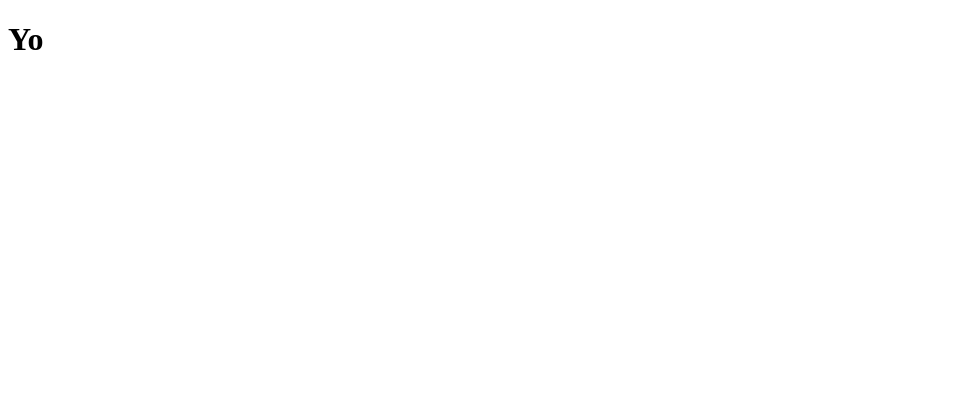
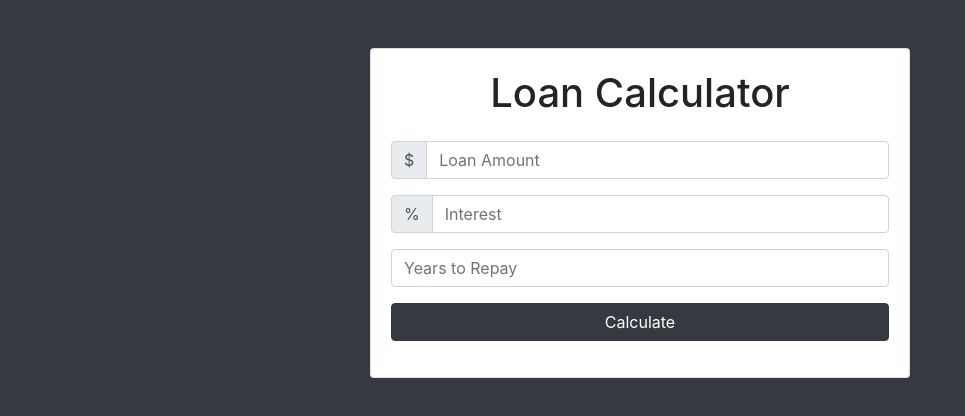
Before and after one commit to mikec-git/Loan-Calculator, a plain HTML site: page index.html in a window 1280 px wide. Shown: the whole page, without its empty margins (0-965 px from the left). Drawn offline with nearby package versions, Linux system fonts and the light colour scheme.

Commit message:
Added bootstrap markup for loan amount, interest, years to pay

```diff
--- a/index.html
+++ b/index.html
@@ -1,12 +1,54 @@
-<!DOCTYPE html>
+<!doctype html>
 <html lang="en">
-<head>
-    <meta charset="UTF-8">
-    <meta name="viewport" content="width=device-width, initial-scale=1.0">
-    <meta http-equiv="X-UA-Compatible" content="ie=edge">
+  <head>
+    <meta charset="utf-8">
+    <meta name="viewport" content="width=device-width, initial-scale=1, shrink-to-fit=no">
+
+    <link rel="stylesheet" href="https://stackpath.bootstrapcdn.com/bootstrap/4.1.3/css/bootstrap.min.css" integrity="sha384-MCw98/SFnGE8fJT3GXwEOngsV7Zt27NXFoaoApmYm81iuXoPkFOJwJ8ERdknLPMO" crossorigin="anonymous">
+
     <title>Loan Calculator</title>
 </head>
-<body>
-    <h1>Yo</h1>
-</body>
+<body class="bg-dark">
+    <div class="container">
+        <div class="row">
+            <div class="col-md-6 mx-auto">
+                <div class="card card-body text-center mt-5">
+                    <h1 class="heading display-5 pb-3">Loan Calculator</h1>
+                    <form id="loan-form">
+                        <div class="form-group">
+                            <div class="input-group">
+                                <div class="input-group-prepend">
+                                    <span class="input-group-text">$</span>
+                                </div>
+                                <input type="number" class="form-control" id="amount" placeholder="Loan Amount">
+                            </div>
+                        </div>
+                        <div class="form-group">
+                            <div class="input-group">
+                                <div class="input-group-prepend">
+                                    <span class="input-group-text">%</span>
+                                </div>
+                                <input type="number" class="form-control" id="interest" placeholder="Interest">
+                            </div>
+                        </div>
+                        <div class="form-group">
+                            <input type="number" class="form-control" id="years" placeholder="Years to Repay">
+                        </div>
+                        <div class="form-group">
+                            <input type="submit" value="Calculate" class="btn btn-dark btn-block">
+                        </div>
+                    </form>
+                    <!-- Loader here -->
+
+                    <!-- Results -->
+
+                </div>
+            </div>
+        </div>
+    </div>
+
+    <script src="https://code.jquery.com/jquery-3.3.1.slim.min.js" integrity="sha384-q8i/X+965DzO0rT7abK41JStQIAqVgRVzpbzo5smXKp4YfRvH+8abtTE1Pi6jizo" crossorigin="anonymous"></script>
+    <script src="https://cdnjs.cloudflare.com/ajax/libs/popper.js/1.14.3/umd/popper.min.js" integrity="sha384-ZMP7rVo3mIykV+2+9J3UJ46jBk0WLaUAdn689aCwoqbBJiSnjAK/l8WvCWPIPm49" crossorigin="anonymous"></script>
+    <script src="https://stackpath.bootstrapcdn.com/bootstrap/4.1.3/js/bootstrap.min.js" integrity="sha384-ChfqqxuZUCnJSK3+MXmPNIyE6ZbWh2IMqE241rYiqJxyMiZ6OW/JmZQ5stwEULTy" crossorigin="anonymous"></script>
+  </body>
 </html>
```
Also changed, not shown: public/loading.gif (added).
